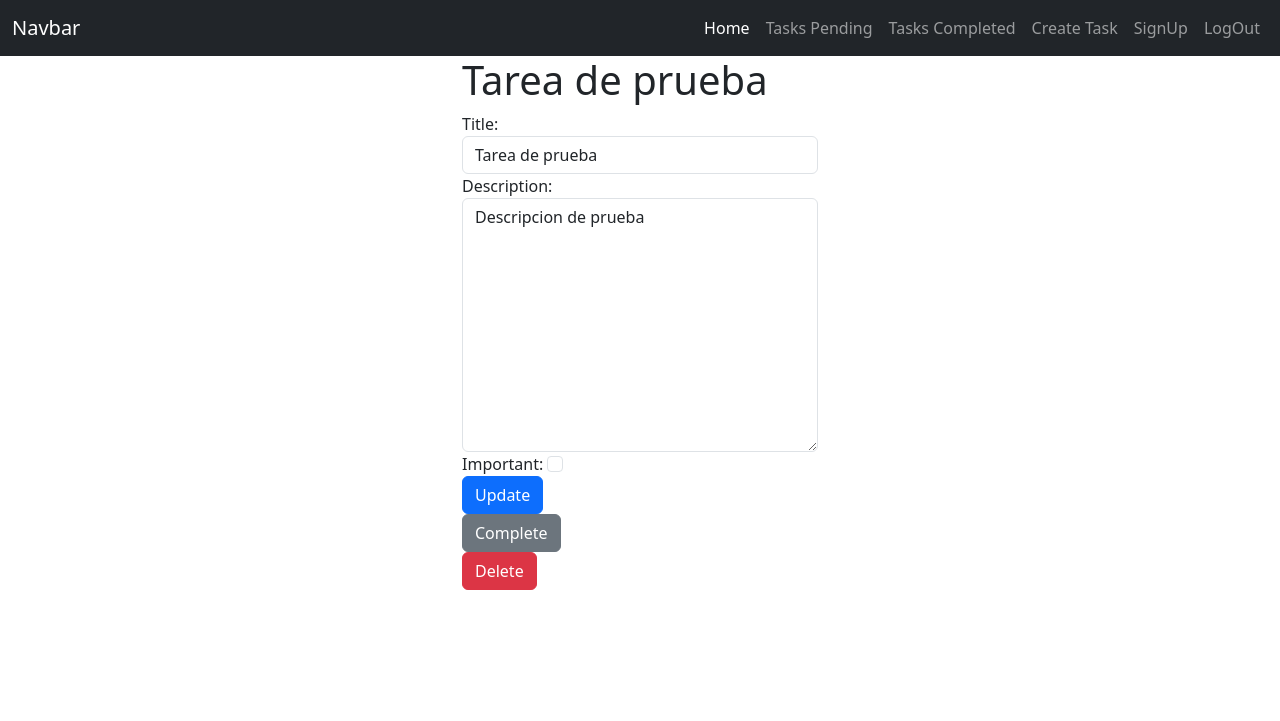
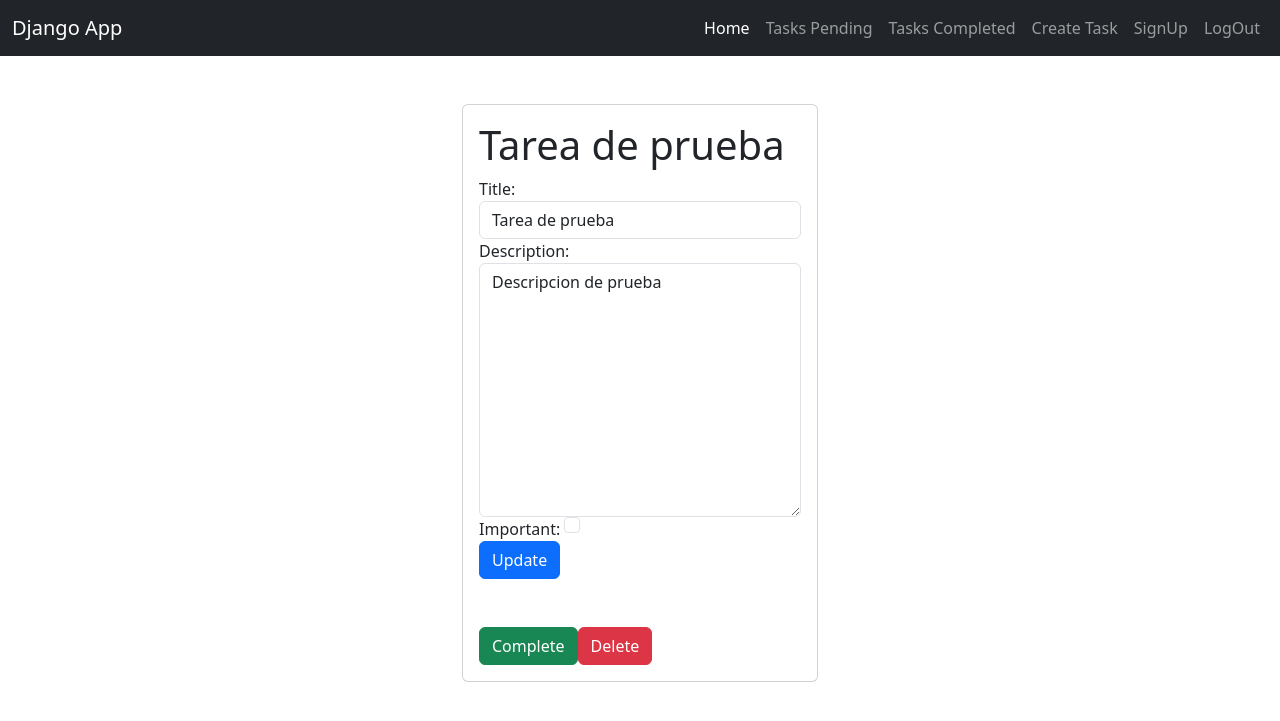
Before and after one commit to Edd0-8/API-PythonDjango-AuthenticationSystem, a Django app: page /tasks/6/ in a window 1280 px wide. Shown: the top 721 px of the page. Run offline with Django 5.2, Linux system fonts and the light colour scheme; a user stored in the database is signed in; data comes from the database, SQL or seed files in the repository; both versions use the stored data as it was after the commit.

Commit message:
Detalles y arreglos para Detalle de tareas y Base

```diff
--- a/tasks/forms.py
+++ b/tasks/forms.py
@@ -8,5 +8,5 @@ class TaskForm(forms.ModelForm):
         widgets = {
             'title': forms.TextInput(attrs={'class':'form-control', 'placeholder':'Write a Title'}),
             'description': forms.Textarea(attrs={'class':'form-control', 'placeholder':'Write a Description'}),
-            'important': forms.CheckboxInput(attrs={'class':'form-check-input text-center'})
+            'important': forms.CheckboxInput(attrs={'class':'form-check-input m-auto'})
         }
--- a/tasks/templates/base.html
+++ b/tasks/templates/base.html
@@ -13,7 +13,7 @@
 
     <nav class="navbar navbar-expand-lg bg-dark navbar-dark">
         <div class="container-fluid">
-            <a class="navbar-brand" href="#">Navbar</a>
+            <a class="navbar-brand" href="/">Django App</a>
             <button class="navbar-toggler" type="button" data-bs-toggle="collapse" data-bs-target="#navbarNav"
                 aria-controls="navbarNav" aria-expanded="false" aria-label="Toggle navigation">
                 <span class="navbar-toggler-icon"></span>
--- a/tasks/templates/task_detail.html
+++ b/tasks/templates/task_detail.html
@@ -5,7 +5,7 @@
 <main class="container">
     <div class="row">
         <div class="col-md-4 offset-md-4">
-
+            <div class="card card-body mt-5">
                 <h1>{{task.title}}</h1>
 
                 {{error}}
@@ -19,9 +19,10 @@
                         </button>
                     </form>
 
+                    <div class="mt-5 d-flex">
                         <form action="{% url 'complete_task' task.id %}" method="POST">
                             {% csrf_token %}
-                    <button class="btn btn-secondary">
+                            <button class="btn btn-success">
                                 Complete
                             </button>
                         </form>
@@ -35,6 +36,9 @@
                     </div>
                 </div>
             </div>
+
+        </div>
+    </div>
 </main>
 
 
```
Also changed, not shown: db.sqlite3. Lines whose indentation alone changed are shown as unchanged.
